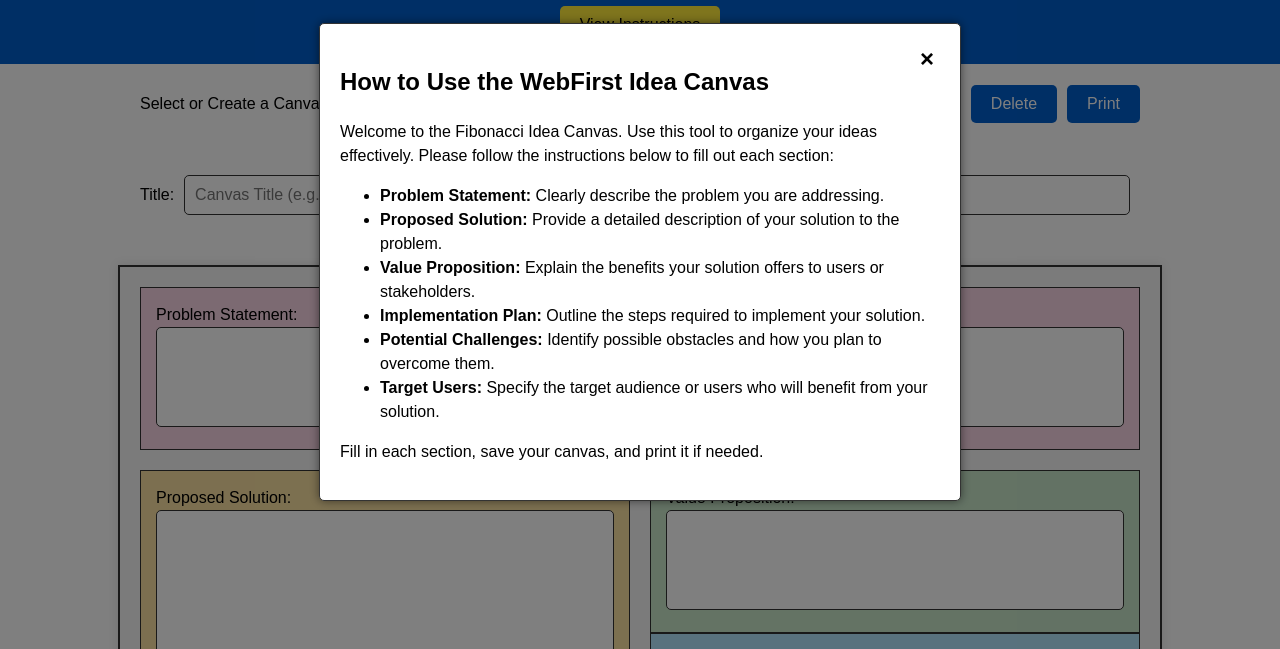
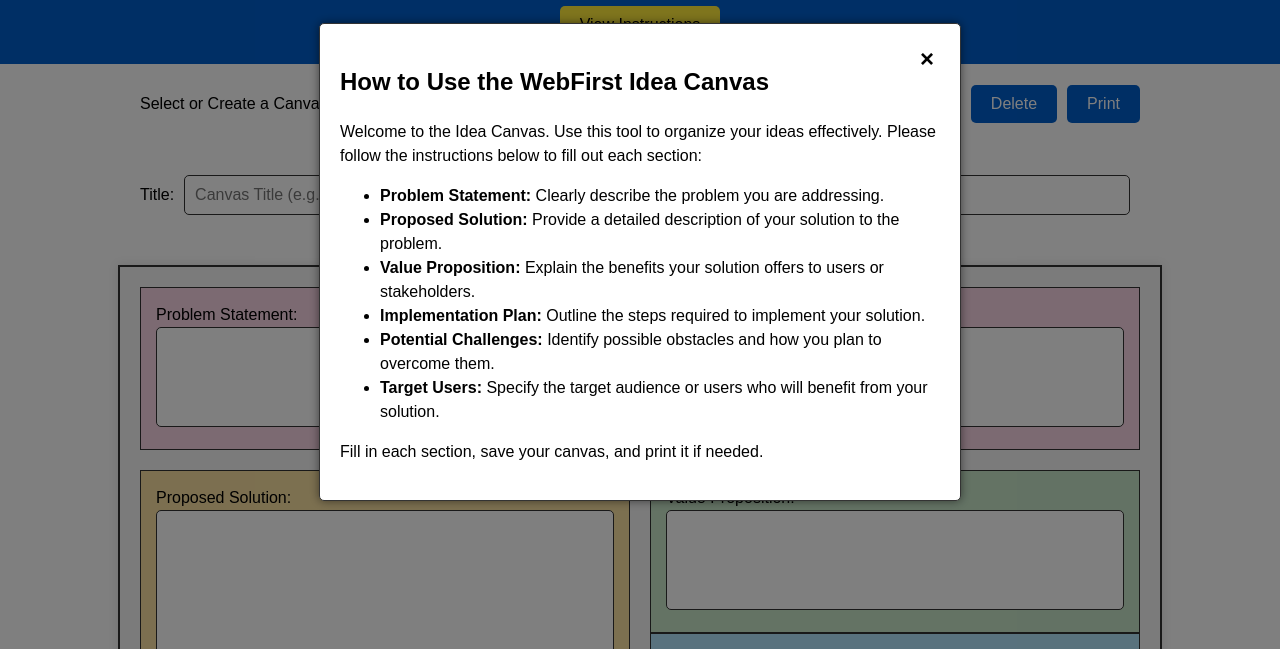
Before and after one commit to nathan-wallace/idea-canvas, a plain HTML site: page index.html in a window 1280 px wide. Both pictures are taken after a click on the button "View Instructions". Shown: the part 105-754 px from the top of the page. Drawn offline with Linux system fonts and the light colour scheme.

Commit message:
update terms

```diff
--- a/index.html
+++ b/index.html
@@ -16,7 +16,7 @@
         <div class="modal-content">
             <button id="close-modal" class="close-modal" aria-label="Close instructions">&times;</button>
             <h2 id="instructions-title">How to Use the WebFirst Idea Canvas</h2>
-            <p>Welcome to the Fibonacci Idea Canvas. Use this tool to organize your ideas effectively. Please follow the instructions below to fill out each section:</p>
+            <p>Welcome to the Idea Canvas. Use this tool to organize your ideas effectively. Please follow the instructions below to fill out each section:</p>
             <ul>
                 <li><strong>Problem Statement:</strong> Clearly describe the problem you are addressing.</li>
                 <li><strong>Proposed Solution:</strong> Provide a detailed description of your solution to the problem.</li>
```
